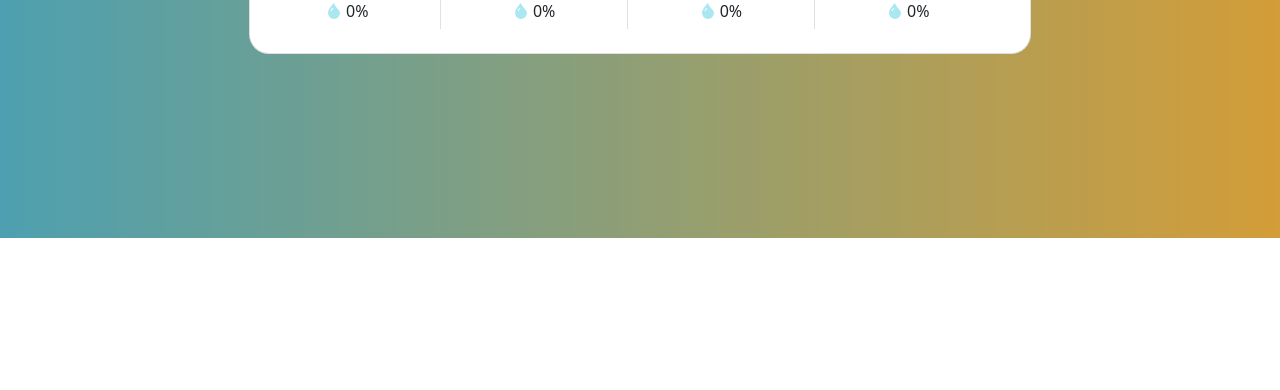
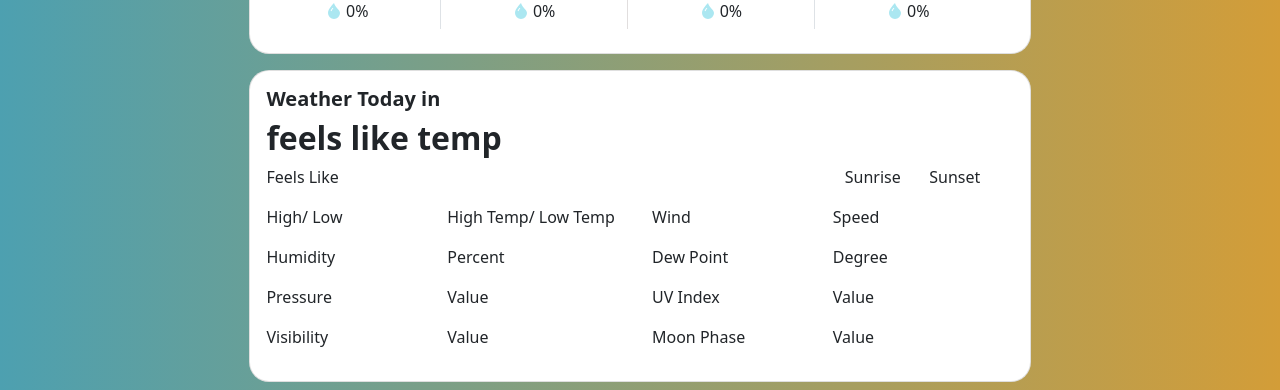
Before and after one commit to bitaaz/weather-site, a React app: page /1 in a window 1280 px wide. Shown: the part 562-952 px from the top of the page. Before the commit the page ends 800 px from the top, so only its background shows below. Built offline with nearby package versions, Linux system fonts and the light colour scheme; no server answers.

Commit message:
Add card for today's weather details

```diff
--- a/src/components/CurrentWeatherInfo.js
+++ b/src/components/CurrentWeatherInfo.js
@@ -4,6 +4,7 @@
 import { useParams } from "react-router-dom";
 import { CurrentWeatherCard } from "./currentWeatherCard/CurrentWeatherCard";
 import { TodayForecastCard } from "./todayForecastCard/TodayForecastCard";
+import { TodayWeatherDetailsCard } from "./todayWeatherDetailsCard/TodayWeatherDetailsCard";
 
 export function CurrentWeatherInfo() {
   const params = useParams();
@@ -16,6 +17,7 @@
       <Navbar />
       <CurrentWeatherCard info={weatherInfo} />
       <TodayForecastCard info={weatherInfo} />
+      <TodayWeatherDetailsCard />
     </>
   );
 }
--- /dev/null
+++ b/src/components/todayWeatherDetailsCard/TodayWeatherDetailsCard.js
@@ -0,0 +1,103 @@
+import React from "react";
+
+export function TodayWeatherDetailsCard() {
+  return (
+    <div className="container mt-3 mb-5 align-items-center d-flex justify-content-center">
+      <div className="card weather-card" style={{ borderRadius: "20px" }}>
+        <div className="card-body">
+          <div className="row">
+            <div className="col">
+              <h5 className="fw-bold">Weather Today in </h5>
+              <h2 className="fw-bold">feels like temp</h2>
+            </div>
+          </div>
+          <div className="row">
+            <div className="col-9">
+              <p>Feels Like</p>
+            </div>
+            <div className="col d-flex">
+              <div className="col">
+                <p>Sunrise</p>
+              </div>
+              <div className="col">
+                <p>Sunset</p>
+              </div>
+            </div>
+          </div>
+          <div className="row">
+            <div className="col-6 d-flex">
+              <div className="col">
+                <p>High/ Low</p>
+              </div>
+              <div className="col">
+                <p>High Temp/ Low Temp</p>
+              </div>
+            </div>
+            <div className="col-6 d-flex">
+              <div className="col">
+                <p>Wind</p>
+              </div>
+              <div className="col">
+                <p>Speed</p>
+              </div>
+            </div>
+          </div>
+          <div className="row">
+            <div className="col-6 d-flex">
+              <div className="col">
+                <p>Humidity</p>
+              </div>
+              <div className="col">
+                <p>Percent</p>
+              </div>
+            </div>
+            <div className="col-6 d-flex">
+              <div className="col">
+                <p>Dew Point</p>
+              </div>
+              <div className="col">
+                <p>Degree</p>
+              </div>
+            </div>
+          </div>
+          <div className="row">
+            <div className="col-6 d-flex">
+              <div className="col">
+                <p>Pressure</p>
+              </div>
+              <div className="col">
+                <p>Value</p>
+              </div>
+            </div>
+            <div className="col-6 d-flex">
+              <div className="col">
+                <p>UV Index</p>
+              </div>
+              <div className="col">
+                <p>Value</p>
+              </div>
+            </div>
+          </div>
+          <div className="row">
+            <div className="col-6 d-flex">
+              <div className="col">
+                <p>Visibility</p>
+              </div>
+              <div className="col">
+                <p>Value</p>
+              </div>
+            </div>
+            <div className="col-6 d-flex">
+              <div className="col">
+                <p>Moon Phase</p>
+              </div>
+              <div className="col">
+                <p>Value</p>
+              </div>
+            </div>
+          </div>
+        </div>
+      </div>
+    </div>
+  );
+}
```
Also changed, not shown: src/components/RecentLocationItems/RecentLocationItems.scss (deleted).
